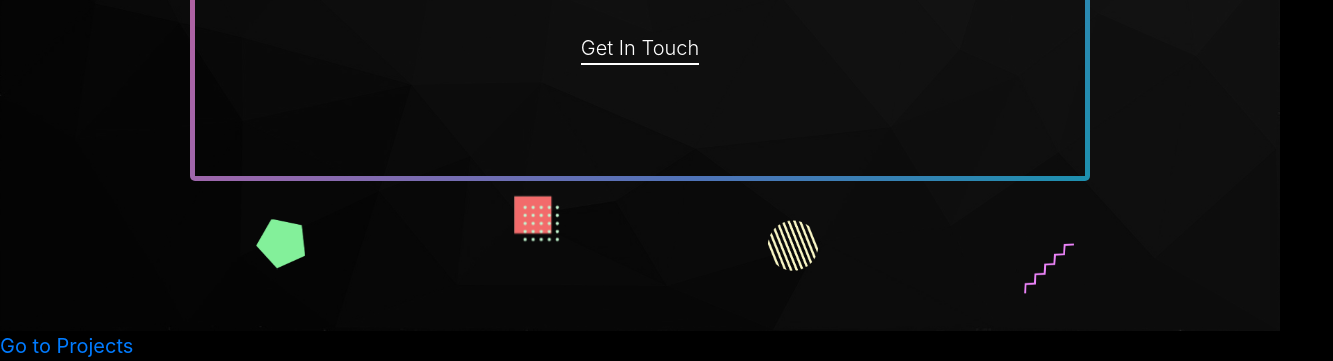
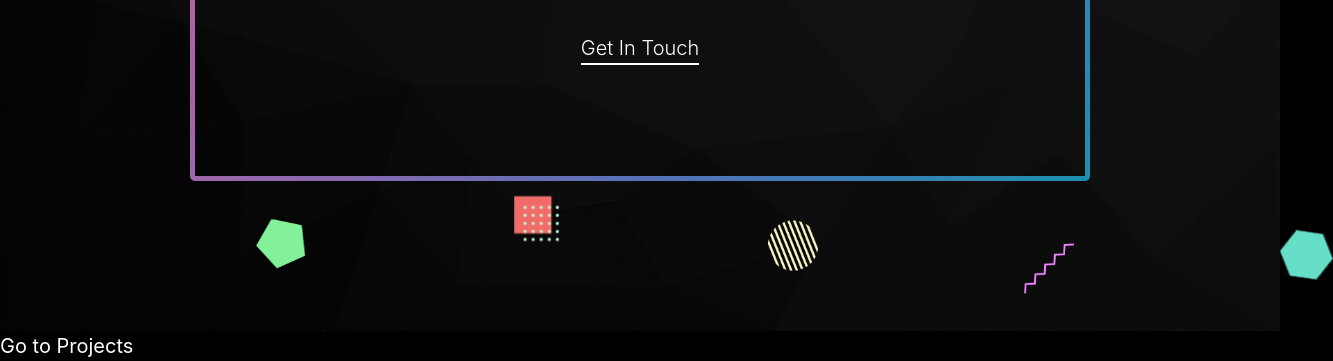
Before and after one commit to cgefx/gatsby-sanity-starter, a Gatsby site in the folder web/: page / in a window 1280 px wide. Shown: the part 469-830 px from the top of the page, 1333 px wide, since content can reach past the window. Built offline with nearby package versions, Linux system fonts and the light colour scheme; Gatsby itself is replaced by a stand-in of ours.

Commit message:
trim down global styles

```diff
--- a/web/src/styles/GlobalStyles.js
+++ b/web/src/styles/GlobalStyles.js
@@ -2,6 +2,9 @@ import { createGlobalStyle } from 'styled-components'
 
 const GlobalStyles = createGlobalStyle`
 		:root {
+			--blue: #04e5e5;
+			--grey: #ccc;
+			--white: #fff;
 			--gradient: linear-gradient(
 				120deg,
 				#04e5e5,
@@ -15,11 +18,6 @@ const GlobalStyles = createGlobalStyle`
 			);
 		}
   *,
-  *::after,
-  *::before {
-    box-sizing: border-box;
-  }
-  *,
   html,
   body {
     margin: 0;
@@ -31,12 +29,19 @@ const GlobalStyles = createGlobalStyle`
   body {
 		font-size: 2rem;
 		background-color: #000;
+		color: white;
     -webkit-font-smoothing: antialiased;
     -moz-osx-font-smoothing: grayscale;
   }
-	#___gatsby {
-  	overflow-x: hidden;
+	button {
+		color: inherit;
+		cursor: pointer;
 	}
+
+	a {
+		color: inherit;
+	}
+
 `
 
 export default GlobalStyles
```
Lines whose indentation alone changed are shown as unchanged.
